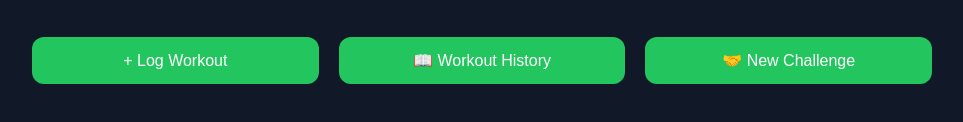
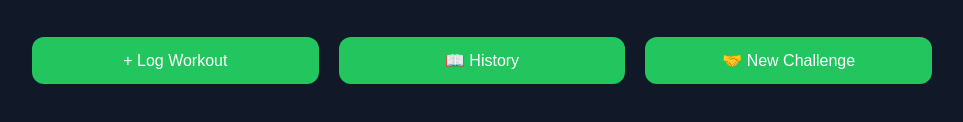
Before and after one commit to nafisahumyra/GymPact, a website: page public/dashboard.html in a window 1280 px wide. Shown: the part 582-704 px from the top of the page, without its empty margins (158-1121 px from the left). Drawn offline with nearby package versions, Linux system fonts and the light colour scheme.

Commit message:
Rename dashboard history action

```diff
--- a/public/dashboard.html
+++ b/public/dashboard.html
@@ -62,7 +62,7 @@
             </button>
 
             <button id="history-button">
-                📖 Workout History
+                📖 History
             </button>
 
             <button id="new-challenge-button">
```
